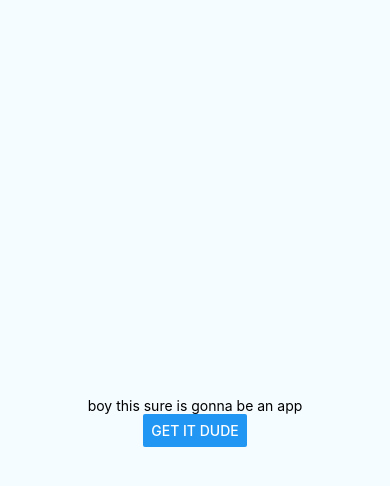
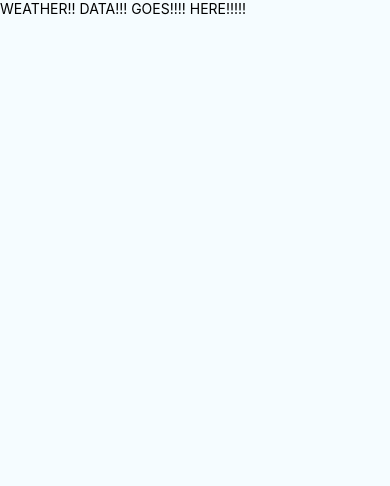
Before and after one commit to sepeterson/itwagwa, a React Native app: screen / in a window 390 px wide. Shown: the top 486 px of the page. Built offline with nearby package versions, Linux system fonts and the light colour scheme; no server answers.

Commit message:
fetch on refresh control

```diff
--- a/src/MainScreen.js
+++ b/src/MainScreen.js
@@ -7,33 +7,26 @@
  */
 
 import React, { Component } from "react";
-import { Platform, StyleSheet, Text, View, Button } from "react-native";
+import { StyleSheet, Text, View, ScrollView, RefreshControl } from "react-native";
 import { connect } from "react-redux";
 import * as actions from "./state/actions";
-import apiKey from '../apiKey.json';
+import * as selectors from "./state/selectors";
+import apiKey from "../apiKey.json";
 
-type Props = { getWeather: () => void };
+type Props = { getWeather: () => void, fetching: boolean };
 class MainScreen extends Component<Props> {
-  getWeatherDataAsync = () => {
-    return fetch(
-      `https://api.darksky.net/forecast/${apiKey.darkSkyKey}/38.8933,-77.0800?lang=de`
-    )
-      .then(response => response.json())
-      .then(responseJson => {
-        // this.setState({ text: JSON.stringify(responseJson)});
-        console.log(JSON.stringify(responseJson))
-      })
-      .catch(error => {
-        console.error(error);
-      });
-  };
 
   render() {
     return (
-      <View style={styles.container}>
-        <Text>boy this sure is gonna be an app</Text>
-        <Button title="get it dude" onPress={this.props.getWeather} />
-      </View>
+      <ScrollView style={styles.container} refreshControl={
+          <RefreshControl
+            refreshing={this.props.fetching}
+            onRefresh={this.props.getWeather}
+          />
+        }>
+        <Text>WEATHER!! DATA!!! GOES!!!! HERE!!!!!</Text>
+        {this.props.fetching && <Text>FETCHING!!!!</Text>}
+      </ScrollView>
     );
   }
 }
@@ -41,16 +34,13 @@ class MainScreen extends Component<Props> {
 const styles = StyleSheet.create({
   container: {
     flex: 1,
-    justifyContent: "center",
-    alignItems: "center",
     backgroundColor: "#F5FCFF"
   }
 });
 
 const mapStateToProps = state => {
-  //let storedRepositories = state.repos.map(repo => ({ key: repo.id, ...repo }));
   return {
-    //repos: storedRepositories
+    fetching: selectors.getFetching(state)
   };
 };
 
```
